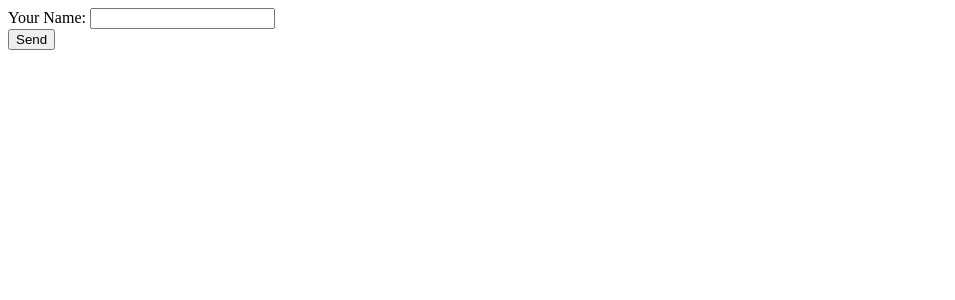
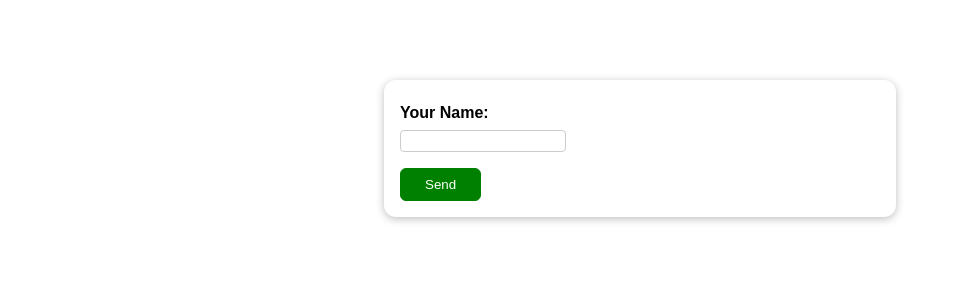
Before and after one commit to ramonpm4/django_feedback, a Django app: page / in a window 1280 px wide. Shown: the top 300 px of the page, without its empty margins (0-955 px from the left). Run offline with Django 5.2, Linux system fonts and the light colour scheme.

Commit message:
Adding Styling

```diff
--- /dev/null
+++ b/reviews/static/reviews/styles.css
@@ -0,0 +1,73 @@
+
+body {
+    font-family: sans-serif;
+    margin: 0;
+}
+
+form {
+    margin: 2rem auto;
+    margin-top: 5rem;
+    width: 90%;
+    max-width: 30rem;
+    padding: 1rem;
+    border-radius: 12px;
+    background-color: white;
+    box-shadow: 0 2px 8px rgba(0, 0, 0, 0.26);
+}
+
+button {
+    cursor: pointer;
+    padding: 0.5rem 1.5rem;
+    border-radius: 6px;
+    background-color: green;
+    color: white;
+    border: 1px solid green;
+}
+
+button:hover,
+button:active {
+    background-color: rgb(14, 175, 14);
+    border-color:  rgb(14, 175, 14);
+}
+
+.form-control {
+    margin-bottom: 1rem;
+}
+
+.form-control input {
+    font: inherit;
+    padding: 0.25;
+    border-radius: 4px;
+    border: 1px solid #ccc;
+    display: block;
+    width: 10rem;
+}
+
+.form-control input:focus {
+    border-color: rgb(87, 218, 87);
+    outline: none;
+    background-color: antiquewhite;
+}
+
+
+.form-control label {
+    font-weight: bold;
+    display: block;
+    margin-block: 0.5rem;
+}
+
+.errorlist {
+    list-style: none;
+    margin: 0.5rem;
+    padding: 0;
+    color: rgb(186, 82, 82);
+}
+
+.errors input {
+    border-color: rgb(186, 8, 8);
+    background-color: rgb(208, 158, 158);
+}
+
+.errors label {
+    color: rgb(186, 8, 8);
+}
--- a/reviews/templates/reviews/review.html
+++ b/reviews/templates/reviews/review.html
@@ -1,9 +1,13 @@
+
+{% load static %}
+
 <!DOCTYPE html>
 <html lang="en">
 <head>
     <meta charset="UTF-8">
     <meta name="viewport" content="width=device-width, initial-scale=1.0">
     <title>Your Review</title>
+    <link rel="stylesheet" href="{% static 'reviews/styles.css' %}">
 </head>
 <body>
     <form action="/"  method="POST" novalidate>
```
